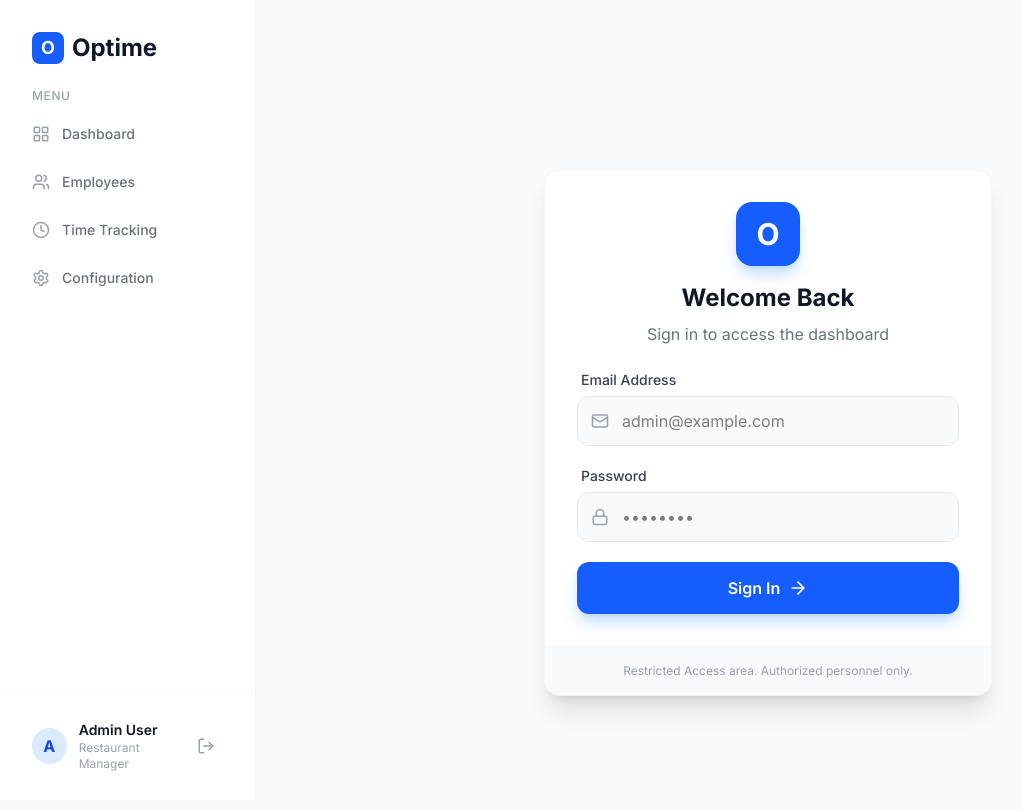
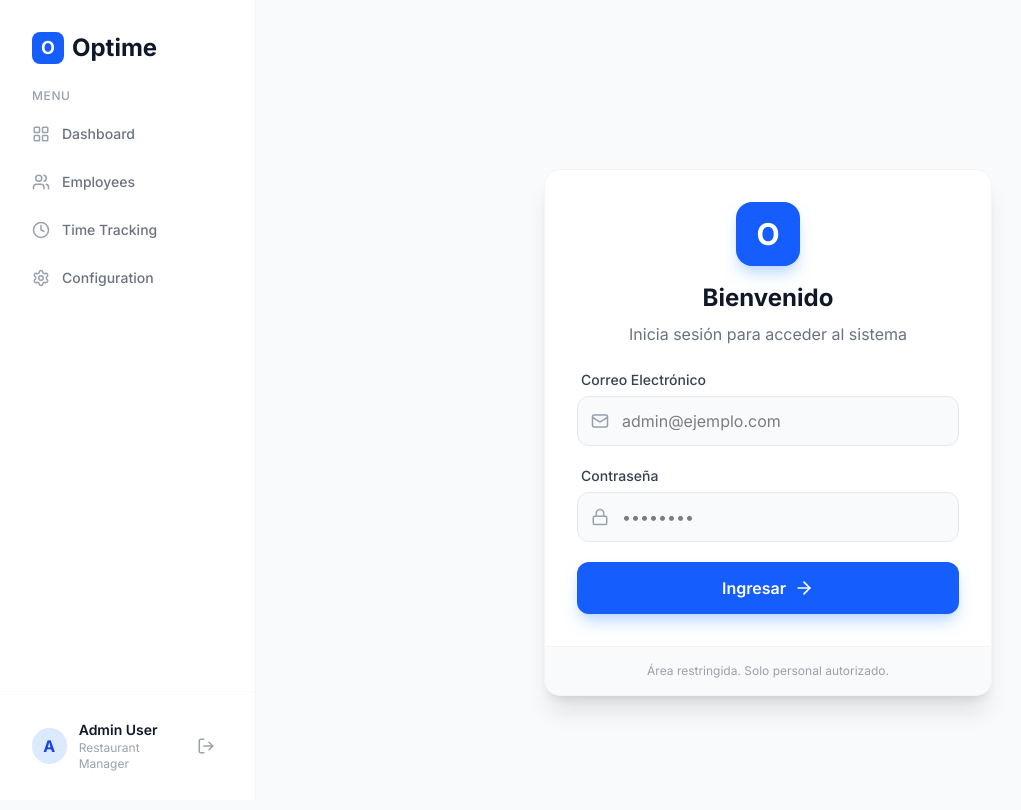
Before and after one commit to andreyeli/tucurra-manager, a Next.js app: page /login in a window 1280 px wide. Shown: the top 810 px of the page, without its empty margins (0-1021 px from the left). Built offline with nearby package versions, Linux system fonts and the light colour scheme; no server answers.

Commit message:
Update page.tsx

```diff
--- a/app/login/page.tsx
+++ b/app/login/page.tsx
@@ -26,10 +26,10 @@ export default function LoginPage() {
             if (error) throw error;
 
             // Successful login
-            router.refresh(); // Refresh to update server components/middleware state
+            router.refresh();
             router.push('/');
         } catch (err: any) {
-            setError(err.message || 'Failed to login');
+            setError(err.message || 'Error al iniciar sesión');
         } finally {
             setLoading(false);
         }
@@ -42,8 +42,8 @@ export default function LoginPage() {
                     <div className="w-16 h-16 bg-blue-600 rounded-2xl mx-auto flex items-center justify-center text-white text-3xl font-bold mb-4 shadow-lg shadow-blue-200">
                         O
                     </div>
-                    <h1 className="text-2xl font-bold text-gray-900">Welcome Back</h1>
-                    <p className="text-gray-500 mt-2">Sign in to access the dashboard</p>
+                    <h1 className="text-2xl font-bold text-gray-900">Bienvenido</h1>
+                    <p className="text-gray-500 mt-2">Inicia sesión para acceder al sistema</p>
                 </div>
 
                 <form onSubmit={handleLogin} className="p-8 pt-0 space-y-5">
@@ -55,14 +55,14 @@ export default function LoginPage() {
                     )}
 
                     <div>
-                        <label className="block text-sm font-medium text-gray-700 mb-1.5 ml-1">Email Address</label>
+                        <label className="block text-sm font-medium text-gray-700 mb-1.5 ml-1">Correo Electrónico</label>
                         <div className="relative">
                             <Mail className="absolute left-3.5 top-1/2 -translate-y-1/2 text-gray-400" size={18} />
                             <input
                                 type="email"
                                 required
                                 className="w-full pl-11 pr-4 py-3 bg-gray-50 border border-gray-200 rounded-xl focus:outline-none focus:ring-2 focus:ring-blue-500 focus:bg-white transition-all"
-                                placeholder="admin@example.com"
+                                placeholder="admin@ejemplo.com"
                                 value={email}
                                 onChange={(e) => setEmail(e.target.value)}
                             />
@@ -70,7 +70,7 @@ export default function LoginPage() {
                     </div>
 
                     <div>
-                        <label className="block text-sm font-medium text-gray-700 mb-1.5 ml-1">Password</label>
+                        <label className="block text-sm font-medium text-gray-700 mb-1.5 ml-1">Contraseña</label>
                         <div className="relative">
                             <Lock className="absolute left-3.5 top-1/2 -translate-y-1/2 text-gray-400" size={18} />
                             <input
@@ -89,12 +89,12 @@ export default function LoginPage() {
                         disabled={loading}
                         className="w-full flex items-center justify-center gap-2 bg-blue-600 hover:bg-blue-700 text-white font-semibold py-3.5 rounded-xl transition-all shadow-lg shadow-blue-200 disabled:opacity-70 disabled:cursor-not-allowed mt-4"
                     >
-                        {loading ? <Loader2 size={20} className="animate-spin" /> : <>Sign In <ArrowRight size={20} /></>}
+                        {loading ? <Loader2 size={20} className="animate-spin" /> : <>Ingresar <ArrowRight size={20} /></>}
                     </button>
                 </form>
 
                 <div className="bg-gray-50 p-4 text-center text-xs text-gray-400 border-t border-gray-100">
-                    Restricted Access area. Authorized personnel only.
+                    Área restringida. Solo personal autorizado.
                 </div>
             </div>
         </div>
```
